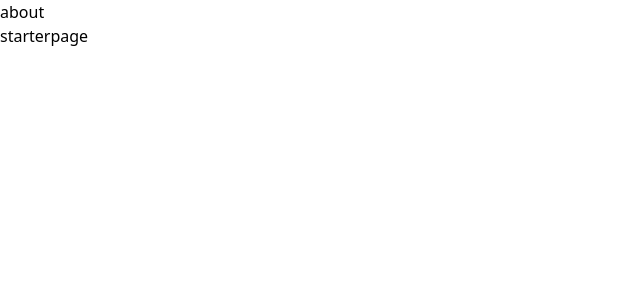
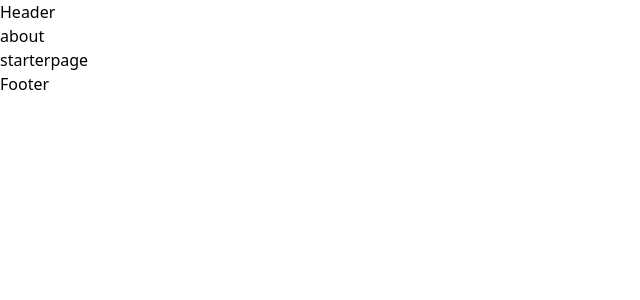
Before and after one commit to OtabekVaxobov/SmartMarket, a React app: page /about in a window 1280 px wide. Shown: the top 300 px of the page, without its empty margins (0-640 px from the left). Built offline with nearby package versions, Linux system fonts and the light colour scheme.

Commit message:
feat: add Header and Footer section(not finished)

```diff
--- a/src/main.tsx
+++ b/src/main.tsx
@@ -3,11 +3,15 @@
 import './style.css';
 import { createRoot } from 'react-dom/client';
 import { BrowserRouter } from 'react-router-dom';
+import Header from "./sections/Header";
+import Footer from "./sections/Footer";
 
-const container = document.getElementById('root') as HTMLElement;
+const container = document.getElementById("root") as HTMLElement;
 const root = createRoot(container);
 root.render(
   <BrowserRouter>
+    <Header />
     <App />
+    <Footer />
   </BrowserRouter>
 );
--- /dev/null
+++ b/src/sections/Footer.tsx
@@ -0,0 +1,5 @@
+import React from "react";
+
+export default function Footer() {
+  return <div>Footer</div>;
+}
--- /dev/null
+++ b/src/sections/Header.tsx
@@ -0,0 +1,5 @@
+import React from "react";
+
+export default function Header() {
+  return <div>Header</div>;
+}
```
Also changed, not shown: 1 other file (tests, documents, lock files or other folders).
